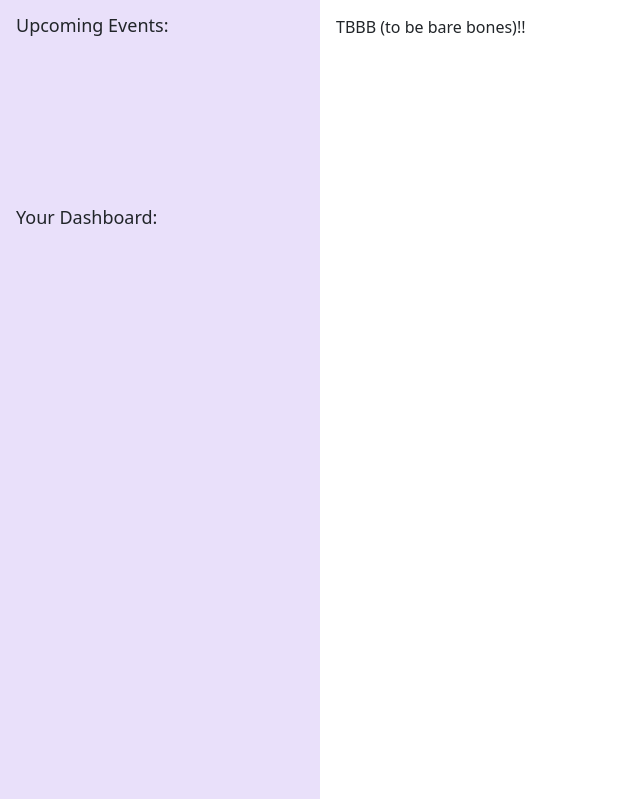
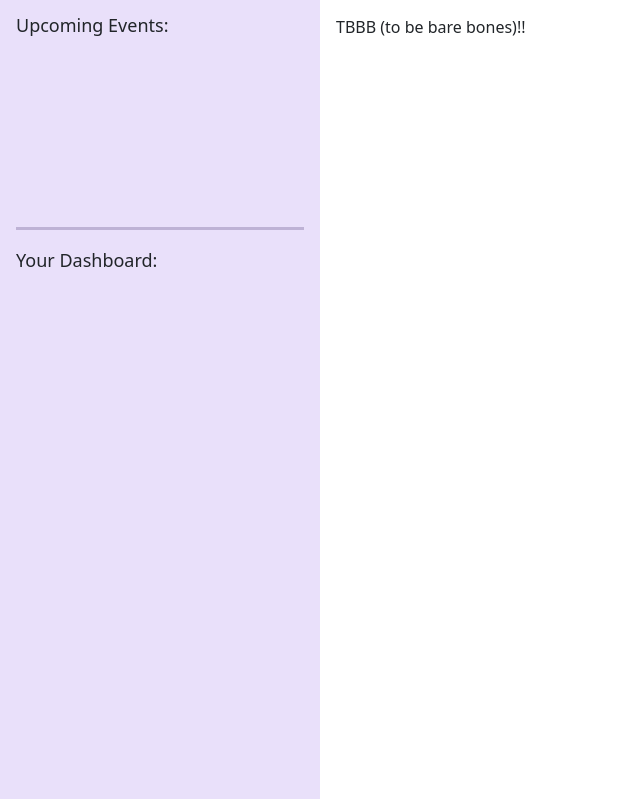
Before and after one commit to kendallparry/Kendall-Parry-Capstone-Project, a Flask app: page / in a window 1280 px wide. Shown: the part 140-939 px from the top of the page, without its empty margins (0-640 px from the left). Run offline with Flask 3, Linux system fonts and the light colour scheme; grey boxes are pictures that could not be loaded.

Commit message:
skeleton almost done

```diff
--- a/application/app/static/main.css
+++ b/application/app/static/main.css
@@ -22,3 +22,11 @@ h3 {
 #main{
     height: 100%;
 }
+
+hr {
+    border: none;
+    height: 3px;
+    background-color: #3E2865;
+    width: 100%;
+    margin: 20px auto;
+  }
--- a/application/app/templates/home.html
+++ b/application/app/templates/home.html
@@ -25,6 +25,7 @@
                 <div class = "row h-25" id = "upcoming">
                     <h3>Upcoming Events:</h3>
                 </div>
+                <hr>
                 <div class = "row" id = "dashboard">
                     <h3>Your Dashboard:</h3>
                 </div>
```
Also changed, not shown: application/app/templates/settings.html (added, +11 -0 lines).
